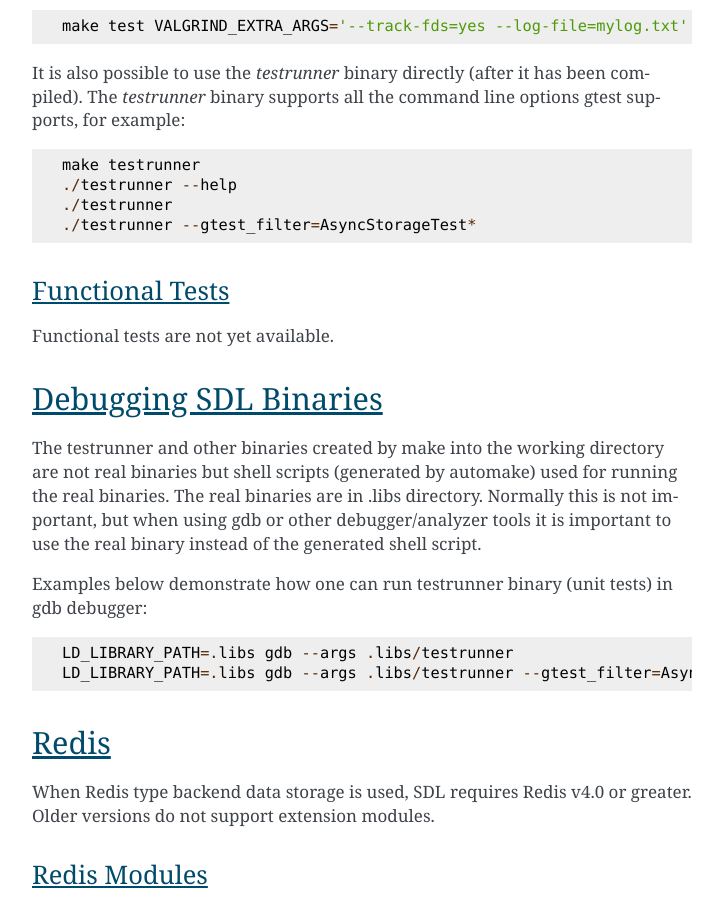
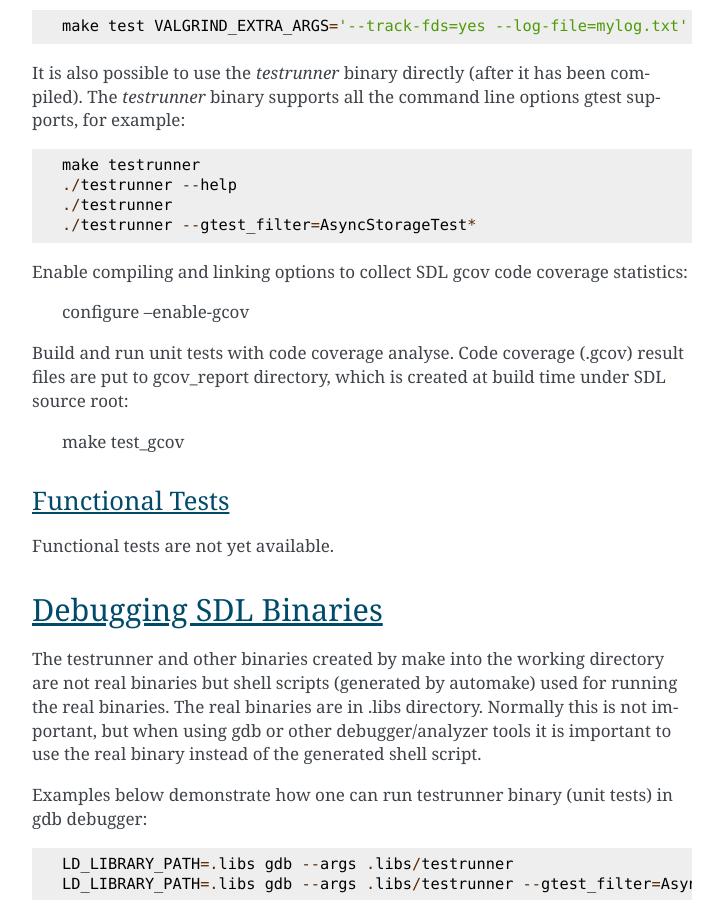
Before and after one commit to o-ran-sc/ric-plt-sdl, a Sphinx documentation site: the page built from docs/developer-guide.rst, in a window 1280 px wide and 900 px high, scrolled down 3610 px. Shown: the whole window, without its empty margins (388-1111 px from the left). Built offline with Sphinx 7.4.7, drawn with Linux system fonts in a browser that asks for light colours.

Commit message:
Add unit test code coverage (gcov) make target
Add autotool configure option to enable coverage analyse:
  configure --enable-gcov
Add a new make target to run unit test and collect code coverage
analyse reports (*.gcov):
  make test_gcov
Report files are located in 'gcov_report' directory.

Signed-off-by: Timo Tietavainen <timo.tietavainen@nokia.com>
Change-Id: I40edf53ad4abe599a86e963326b338d27f3c002f

```diff
--- a/docs/developer-guide.rst
+++ b/docs/developer-guide.rst
@@ -209,6 +209,16 @@ supports, for example::
     ./testrunner
     ./testrunner --gtest_filter=AsyncStorageTest*
 
+Enable compiling and linking options to collect SDL gcov code coverage statistics:
+
+    configure --enable-gcov
+
+Build and run unit tests with code coverage analyse. Code coverage (.gcov) result
+files are put to gcov_report directory, which is created at build time under SDL
+source root:
+
+    make test_gcov
+
 Functional Tests
 ================
 
--- a/docs/release-notes.rst
+++ b/docs/release-notes.rst
@@ -30,6 +30,10 @@ ric-plt/sdl.
 Version history
 ---------------
 
+[1.1.1] - 2020-05-11
+
+* Add unit test code coverage (gcov) make target.
+
 [1.1.0] - 2020-01-09
 
 * Add public helper classes for UT mocking.
```
Also changed, not shown: README.md (+12 -0 lines), 5 other files.
